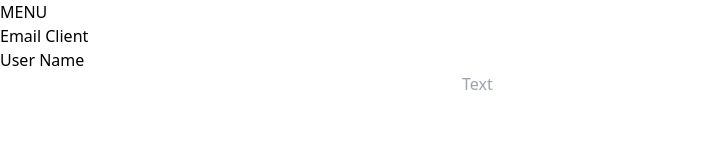
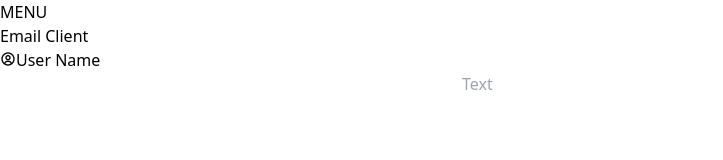
Before and after one commit to iO-Academy/2024-sept-red-pandas-email-fe, a React (Vite) app: page / in a window 1280 px wide. Shown: the top 160 px of the page, without its empty margins (0-723 px from the left). Built offline with nearby package versions, Linux system fonts and the light colour scheme.

Commit message:
Story 4 Task 1, 2 and 3 ready for review

```diff
--- a/src/NewEmail/Form/index.jsx
+++ b/src/NewEmail/Form/index.jsx
@@ -26,7 +26,7 @@ function Form() {
             setCancel(false)
 
             // Data sending to API
-            fetch("https://email-client-api.dev.io-academy.uk/", {
+            fetch("https://email-client-api.dev.io-academy.uk/email", {
                 method: "POST",
                 headers: {
                     "Content-Type": "application/json"
--- a/src/NewEmail/index.jsx
+++ b/src/NewEmail/index.jsx
@@ -8,6 +8,7 @@ function NewEmail() {
                     <button className="rounded border border-white pt-0.5 pl-3 pr-3 font-bold text-lg lg:hidden">MENU</button>
                     <h3 className="pr-20 text-2xl font-bold">Email Client</h3>
                     <div className="flex items-center text-white">
+                        <i className='bx bx-user-circle'></i>
                         <span className="font-semibold">User Name</span>
                     </div>
                 </nav>
```
